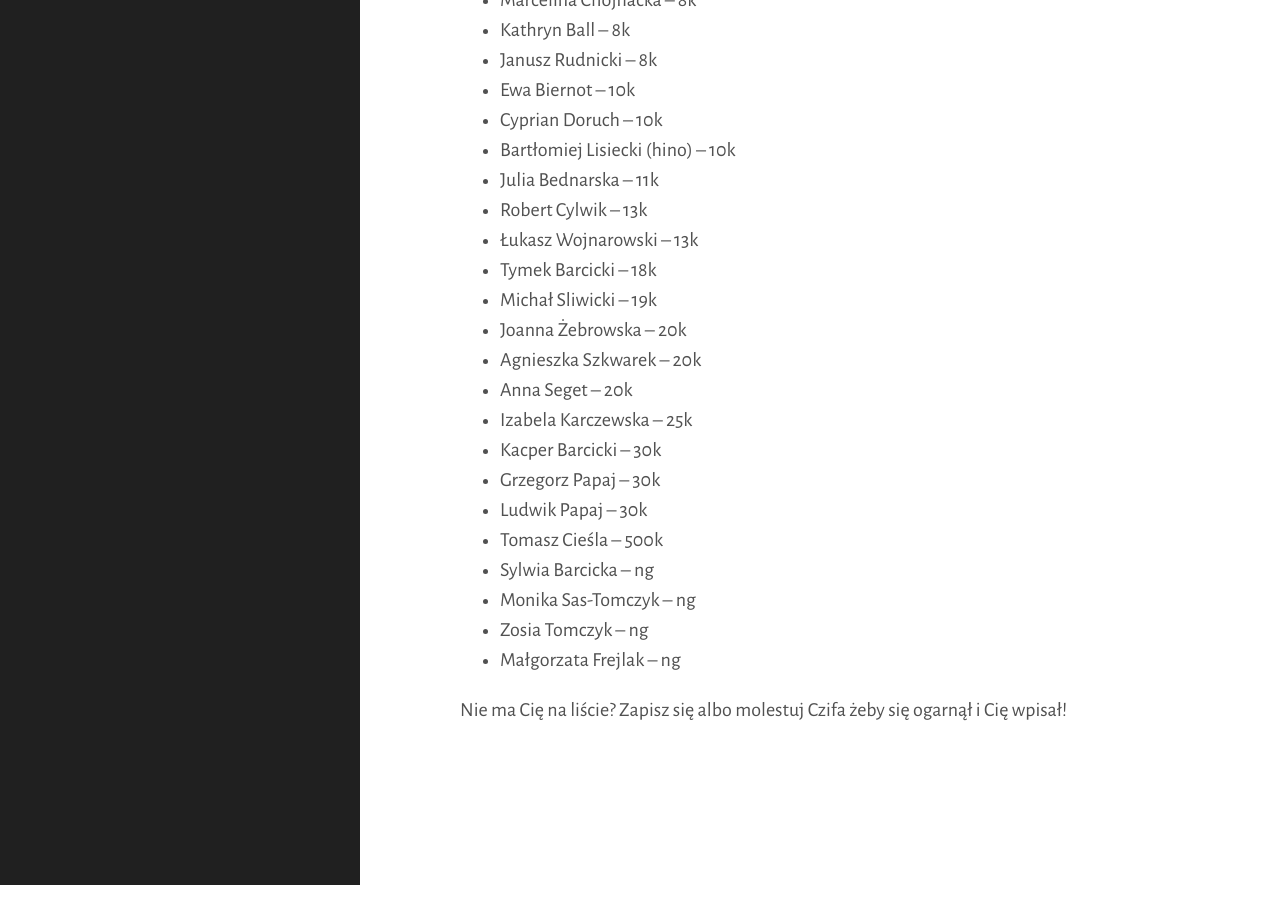
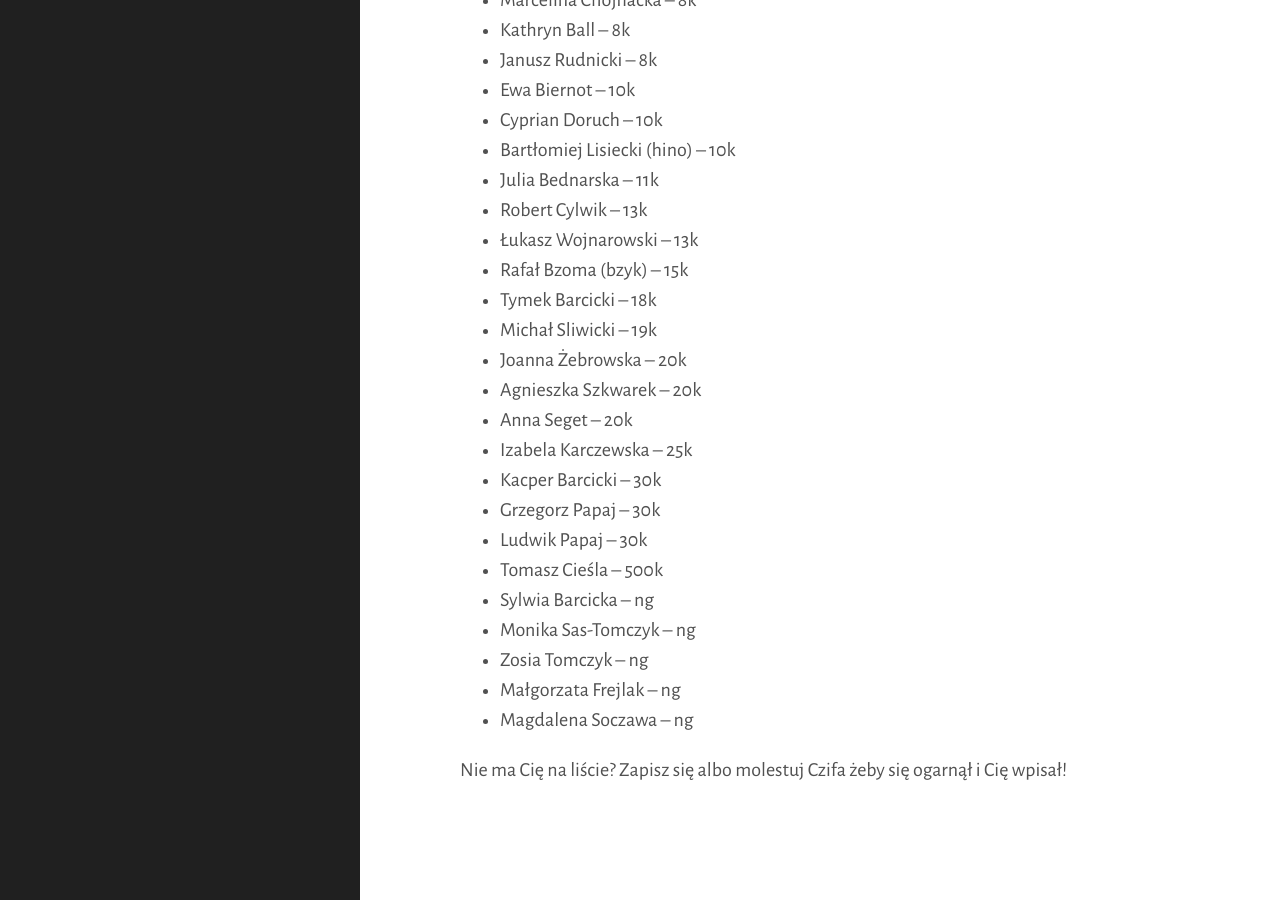
Before and after one commit to tasuki/lsg, a Jekyll site: the page built from zarejestrowani.md, in a window 1280 px wide and 900 px high, scrolled down 1065 px. Built offline with Jekyll 4.4.1, drawn with Linux system fonts in a browser that asks for light colours; nearby versions of some CDN libraries.

Commit message:
Update zarejestrowani.md

```diff
--- a/zarejestrowani.md
+++ b/zarejestrowani.md
@@ -45,6 +45,7 @@ Zarejestrowani uczestnicy (mniej więcej wg siły):
 - Julia Bednarska -- 11k
 - Robert Cylwik -- 13k
 - Łukasz Wojnarowski -- 13k
+- Rafał Bzoma (bzyk) -- 15k
 - Tymek Barcicki -- 18k
 - Michał Sliwicki -- 19k
 - Joanna Żebrowska -- 20k
@@ -59,6 +60,7 @@ Zarejestrowani uczestnicy (mniej więcej wg siły):
 - Monika Sas-Tomczyk -- ng
 - Zosia Tomczyk -- ng
 - Małgorzata Frejlak -- ng
+- Magdalena Soczawa -- ng
 
 
 
```
